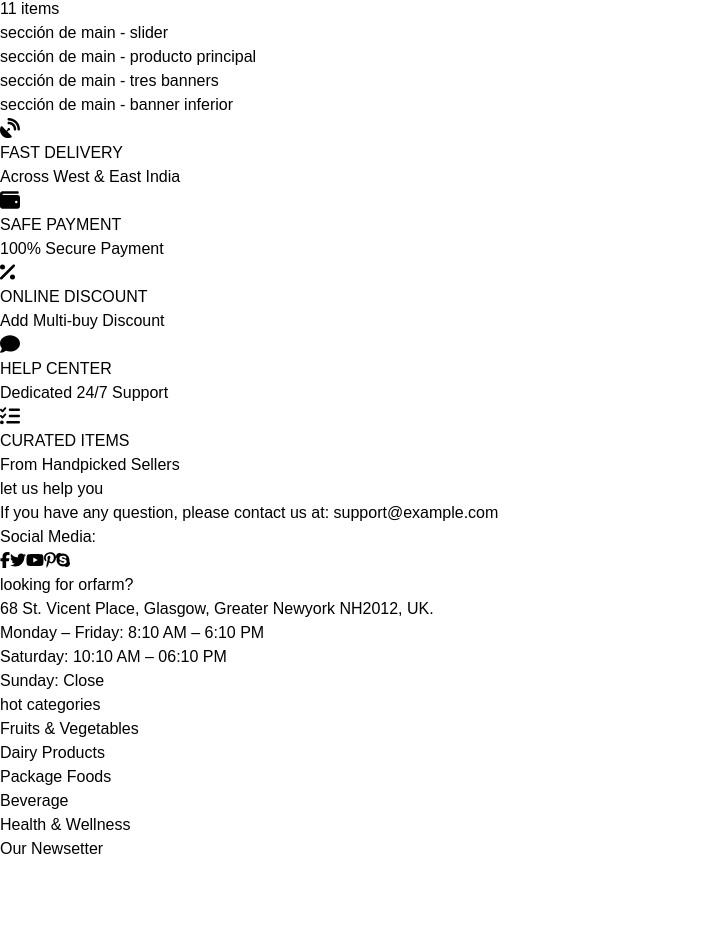
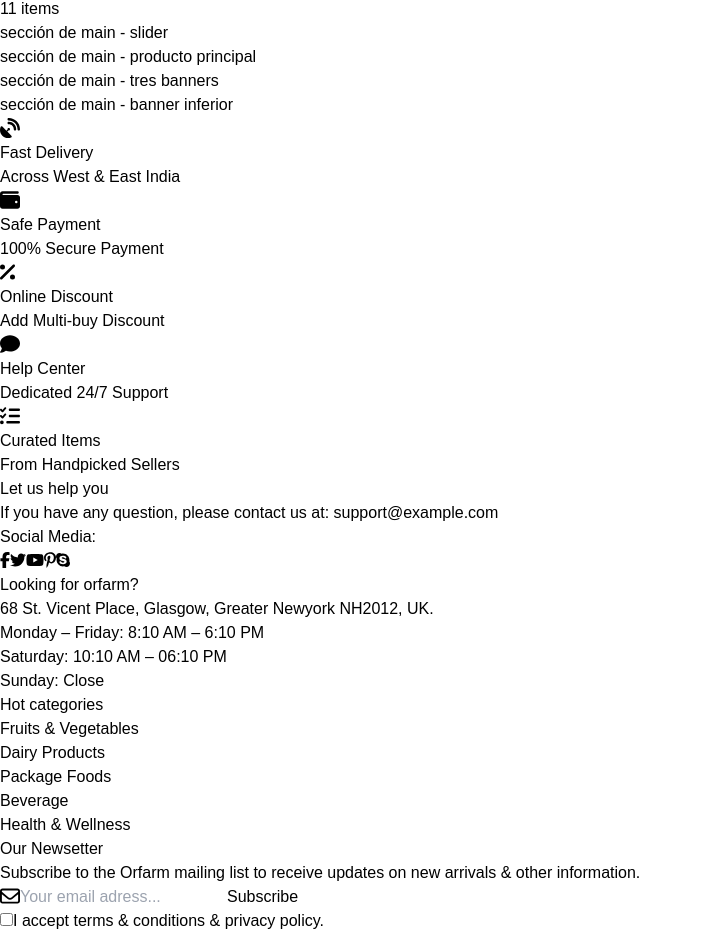
Before and after one commit to vnasp/ecommerce-vue3-frontend-user, a Vue app: page / in a window 1280 px wide. Shown: the part 4672-5605 px from the top of the page, without its empty margins (0-702 px from the left). Before the commit the page ends 5533 px from the top, so only its background shows below. Built offline with nearby package versions, Linux system fonts and the light colour scheme.

Commit message:
Adds Newsletter form

```diff
--- a/src/components/SiteFooter/FeaturesSection.vue
+++ b/src/components/SiteFooter/FeaturesSection.vue
@@ -1,30 +1,30 @@
 <template>
   <section class="flex justify-center py-8">
-    <section class="grid grid-cols-2 md:grid-cols-3 lg:grid-cols-5 gap-x-10 border-b border-indigo-400 pb-4 text-center text-xs">
+    <section class="grid grid-cols-2 md:grid-cols-3 lg:grid-cols-5 gap-x-10 border-b border-indigo-400 pb-4 text-center">
       <article class="p-4">
         <font-awesome-icon icon="fa-solid fa-satellite-dish" size="lg" class="mb-1"/>
-        <h3 class="h3-feat-card">FAST DELIVERY</h3>
-        <p class="p-feat-card">Across West & East India</p>
+        <h3 class="h3-feat-card font-bold uppercase text-xs">Fast Delivery</h3>
+        <p class="p-feat-card text-sm">Across West & East India</p>
       </article>
       <article class="p-4">
         <font-awesome-icon icon="fa-solid fa-wallet" size="lg" class="mb-1" />
-        <h3 class="h3-feat-card">SAFE PAYMENT</h3>
-        <p class="p-feat-card">100% Secure Payment</p>
+        <h3 class="h3-feat-card font-bold uppercase text-xs">Safe Payment</h3>
+        <p class="p-feat-card text-sm">100% Secure Payment</p>
       </article>
       <article class="p-4">
         <font-awesome-icon icon="fa-solid fa-percent" size="lg" class="mb-1" />
-        <h3 class="h3-feat-card">ONLINE DISCOUNT</h3>
-        <p class="p-feat-card">Add Multi-buy Discount</p>
+        <h3 class="h3-feat-card font-bold uppercase text-xs">Online Discount</h3>
+        <p class="p-feat-card text-sm">Add Multi-buy Discount</p>
       </article>
       <article class="p-4">
         <font-awesome-icon icon="fa-solid fa-comment" size="lg" class="mb-1" />
-        <h3 class="h3-feat-card">HELP CENTER</h3>
-        <p class="p-feat-card">Dedicated 24/7 Support</p>
+        <h3 class="h3-feat-card font-bold uppercase text-xs">Help Center</h3>
+        <p class="p-feat-card text-sm">Dedicated 24/7 Support</p>
       </article>
       <article class="p-4">
         <font-awesome-icon icon="fa-solid fa-list-check" size="lg" class="mb-1" />
-        <h3 class="h3-feat-card">CURATED ITEMS</h3>
-        <p class="p-feat-card">From Handpicked Sellers</p>
+        <h3 class="h3-feat-card font-bold uppercase text-xs">Curated Items</h3>
+        <p class="p-feat-card text-sm">From Handpicked Sellers</p>
       </article>
     </section>
   </section>
--- a/src/components/SiteFooter/LinksSection.vue
+++ b/src/components/SiteFooter/LinksSection.vue
@@ -1,8 +1,8 @@
 <template>
   <section class="flex flex-col lg:flex-row flex-wrap justify-evenly pb-6 px-20">
-    <section class="flex flex-col md:flex-row flex-none md:1/3 lg:w-8/12 justify-center text-sm">
+    <section class="flex flex-col md:flex-row flex-none md:1/3 lg:w-8/12 justify-center text-base">
       <article class="flex-auto md:w-4/12 pe-3 mb-10">
-        <h4 class="uppercase mb-5">let us help you</h4>
+        <h4 class="uppercase mb-5 text-sm font-bold"><Link:mf></Link:mf>Let us help you</h4>
         <p class="mb-5 text-indigo-200">If you have any question, please contact us at: <span class="text-lime-600">support@example.com</span></p>
         <div>
           <p class="text-indigo-200 mb-1">Social Media:</p>
@@ -14,7 +14,7 @@
         </div>
       </article>
       <article class="flex-auto md:w-5/12 pe-3 mb-10">
-        <h4 class="uppercase mb-5">looking for orfarm?</h4>
+        <h4 class="uppercase mb-5 text-sm font-bold">Looking for orfarm?</h4>
         <p class="mb-5 text-indigo-200">68 St. Vicent Place, Glasgow, Greater Newyork NH2012, UK.</p>
         <div class="text-indigo-200">
           <p>Monday – Friday: <span class="text-white">8:10 AM – 6:10 PM</span></p>
@@ -23,7 +23,7 @@
         </div>
       </article>
       <article class="flex-auto md:w-3/12 pe-3 mb-10">
-        <h4 class="uppercase mb-5">hot categories</h4>
+        <h4 class="uppercase mb-5 text-sm font-bold">Hot categories</h4>
         <div>
           <ul>
             <li class="mb-2 transition ease-in-out duration-600 hover:translate-x-2"><a class="text-indigo-200 hover:text-white hover:cursor-pointer">Fruits & Vegetables</a></li>
@@ -35,7 +35,7 @@
         </div>
       </article>
     </section>
-    <NewsletterSection class="flex-none md:w-1/3 lg:w-4/12"/>
+    <NewsletterSection class="flex-auto md:w-1/2 md:text-left lg:w-4/12"/>
   </section>
 </template>
 
--- a/src/components/SiteFooter/NewsletterSection.vue
+++ b/src/components/SiteFooter/NewsletterSection.vue
@@ -1,6 +1,18 @@
 <template>
-  <section class="border-0 ps-0 md:border-indigo-400 md:ps-20 lg:border-s text-sm">
-    <h4 class="uppercase mb-5">Our Newsetter</h4>
+  <section class="border-0 ps-0 md:border-indigo-400 lg:ps-20 lg:border-s text-base">
+    <h4 class="uppercase mb-5 text-sm font-bold">Our Newsetter</h4>
+    <p class="mb-5">Subscribe to the Orfarm mailing list to receive updates on new arrivals & other information.</p>
+    <form>
+      <div class="flex items-center w-full rounded bg-white">
+        <font-awesome-icon icon="fa-regular fa-envelope" class="text-gray-400 ms-4" size="lg" />
+        <input class="w-full rounded border-none ps-2 py-1 outline-none text-gray-900 text-sm" placeholder="Your email adress..." type="text">
+        <button class="m-1 rounded px-4 py-3 uppercase font-bold bg-lime-600 text-center text-xs">Subscribe</button>
+      </div>
+      <div class="flex items-center mt-3">
+        <input type="checkbox">
+        <label class="ps-2 text-sm">I accept terms & conditions & privacy policy.</label>
+      </div>
+    </form>
   </section>
 </template>
 
--- a/src/main.js
+++ b/src/main.js
@@ -14,13 +14,13 @@ import { FontAwesomeIcon } from '@fortawesome/vue-fontawesome'
 import { faSatelliteDish, faWallet, faPercent, faComment, faListCheck, faBagShopping, faMagnifyingGlass, faChevronRight, faChevronLeft, faPlus } from '@fortawesome/free-solid-svg-icons'
 
 /* import specific regular icons */
-import { faUser, faHeart } from '@fortawesome/free-regular-svg-icons'
+import { faUser, faHeart, faEnvelope } from '@fortawesome/free-regular-svg-icons'
 
 /* import specific brand icons */
 import { faFacebookF, faTwitter, faYoutube, faPinterestP, faSkype } from '@fortawesome/free-brands-svg-icons'
 
 /* add icons to the library */
-library.add(faSatelliteDish, faWallet, faPercent, faComment, faListCheck, faUser, faHeart, faBagShopping, faMagnifyingGlass, faFacebookF, faTwitter, faYoutube, faPinterestP, faSkype,faChevronRight, faChevronLeft, faPlus)
+library.add(faSatelliteDish, faWallet, faPercent, faComment, faListCheck, faUser, faHeart, faBagShopping, faMagnifyingGlass, faFacebookF, faTwitter, faYoutube, faPinterestP, faSkype,faChevronRight, faChevronLeft, faPlus, faEnvelope)
 
 /* add font awesome icon component */
 Vue.component('font-awesome-icon', FontAwesomeIcon)
```
